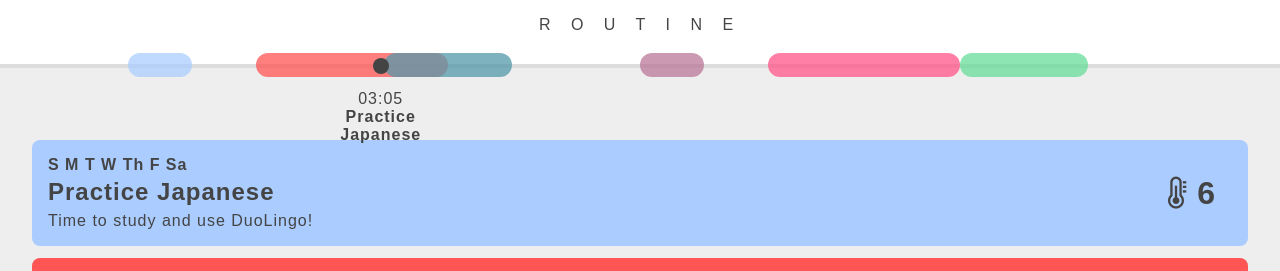
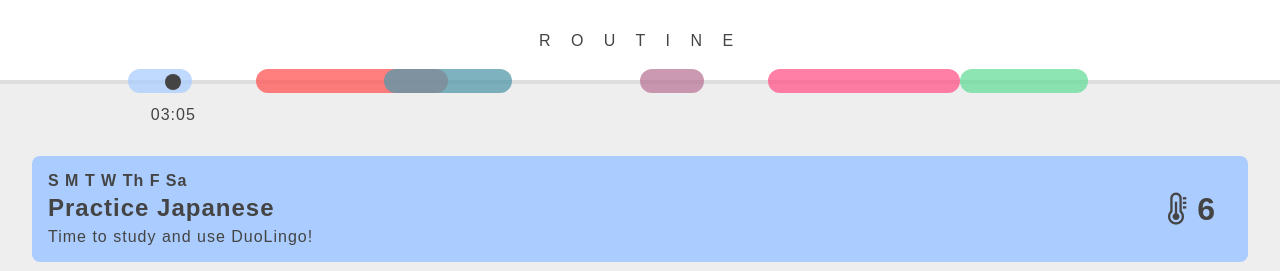
Before and after one commit to defacid/routine, a plain HTML site: page index.html in a window 1280 px wide. Shown: the top 271 px of the page. Drawn offline with Linux system fonts and the light colour scheme.

Commit message:
Adjusted timeline for UTC timezones

```diff
--- a/css/style.css
+++ b/css/style.css
@@ -1,10 +1,16 @@
-html, body, p, h1, h2, h3, h4, h5 {
+html, body {
     margin: 0;
     padding: 0;
     font-family: Sans-serif;
     color: #444;
     letter-spacing: 1px;
+    background: #eee;
     overflow-x: hidden;
+}
+
+p, h1, h2, h3, h4, h5 {
+    margin: 0;
+    padding: 0;
 }
 
 h2 {
@@ -13,15 +19,15 @@ h2 {
 
 .banner {
     text-align: center;
-    margin-top: 1em;
-    padding-bottom: 1em;
+    padding: 2em 0;
     letter-spacing: 8px;
+    background-color: #fff;
 }
 
 .timeline {
     z-index: 2;
     position: absolute;
-    top: 4em;
+    top: 5em;
     left: 0;
     width: 100%;
     height: .25em;
@@ -107,12 +113,11 @@ h2 {
 
 .eventList {
     position: absolute;
-    top: 4em;
+    top: 5em;
     left: 0;
     padding-top: 4em;
     padding-bottom: 1em;
     width: 100%;
-    background: #eee;
 }
 
 .eventList div {
--- a/index.html
+++ b/index.html
@@ -17,7 +17,6 @@
             <div id="marker">
                 <div class="info">
                     <p id="timeStamp">00:00</p>
-                    <p class="current">Practice Japanese</p>
                 </div>
             </div>
             <div class="section item"></div>
--- a/js/timeline.js
+++ b/js/timeline.js
@@ -7,7 +7,7 @@ function moveMarker() {
     var time = date.getTime();
 
     //var markerPosition = 0;
-    var markerPosition = time/100 % 86400 / 86400 * 100;
+    var markerPosition = (time/1000 - date.getTimezoneOffset()*60) % 86400 / 86400 * 100;
 
     document.getElementById("timeStamp").innerHTML = "" + hh + ":" + mm;
     //document.getElementById("timeStamp").innerHTML = markerPosition;
@@ -15,4 +15,11 @@ function moveMarker() {
     document.getElementById("marker").style.left = markerPosition + "vw";
 }
 
-setInterval(moveMarker, 100);
+moveMarker();
+setInterval(moveMarker, 1000);
+
+//NOTES
+//Cards fall to the bottom after their time passes for the day
+//Exclamation marker on/next to cards where the time has passed but the day hasn't ended
+//Reset streak for cards that haven't been completed in the time frame
+//Can set up "reset marker" to denote when the day should end and modify it in settings (helpful for night workers)
```
